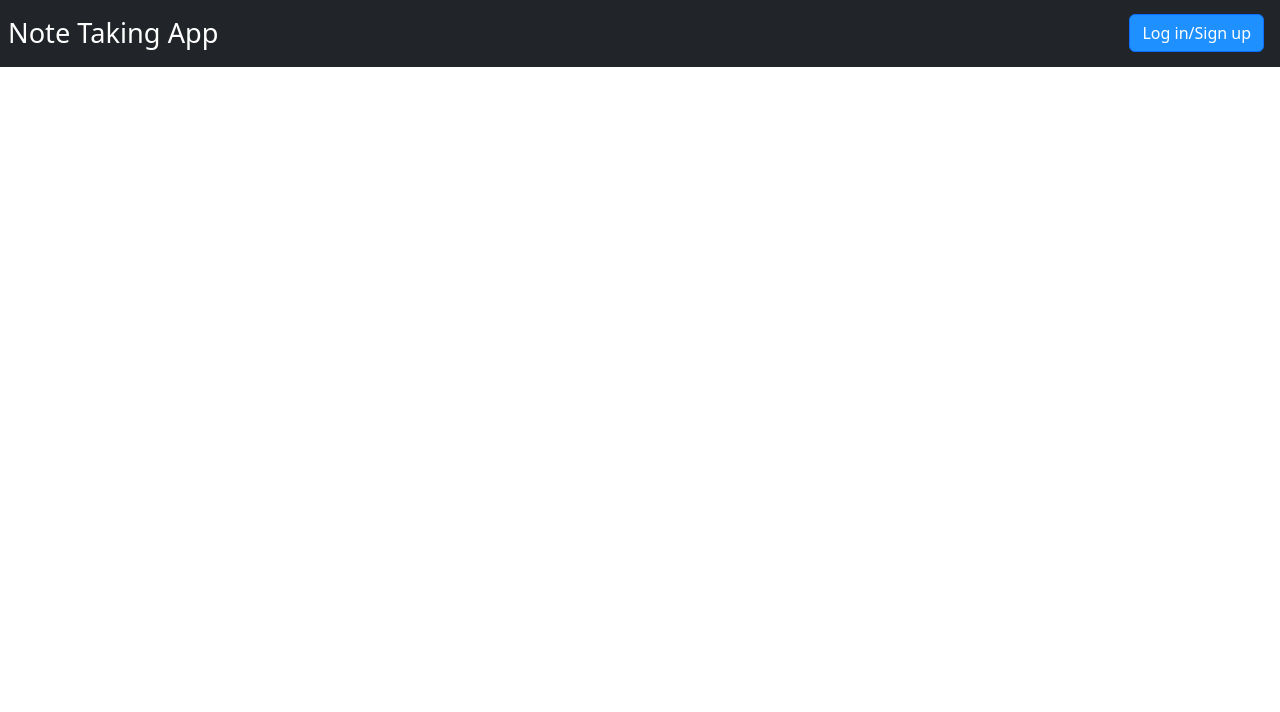
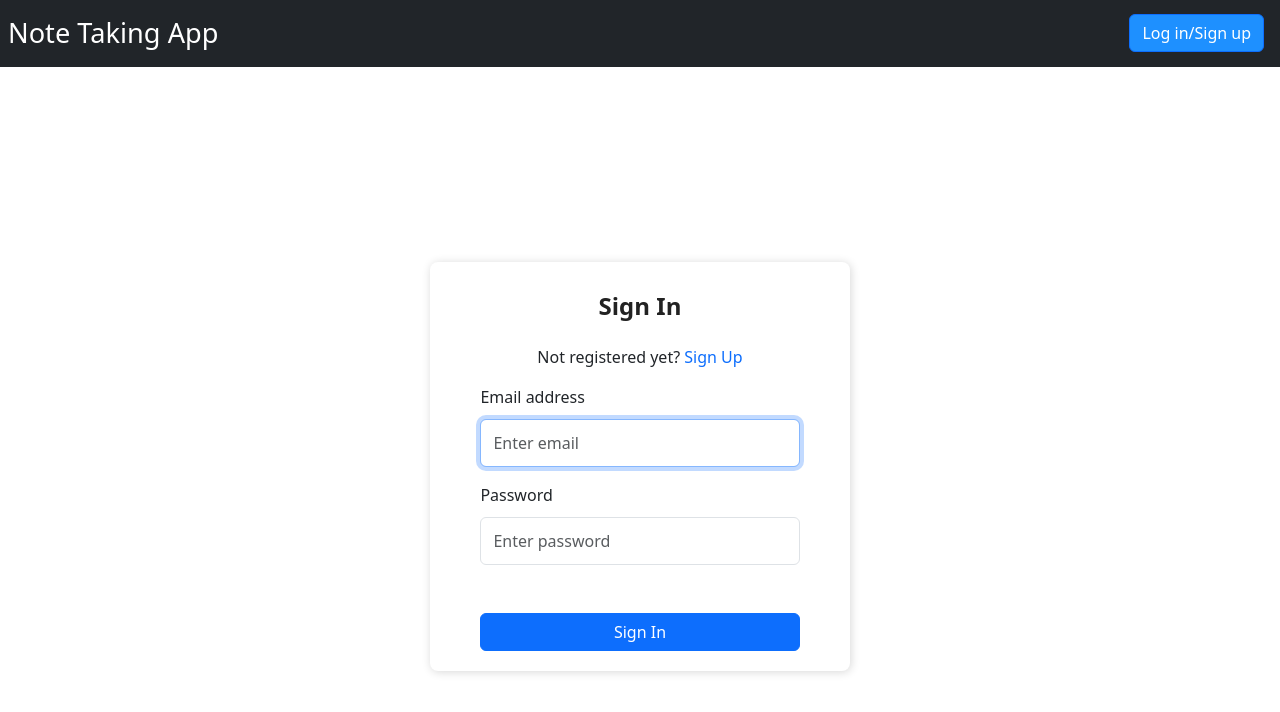
Before and after one commit to raviVerma786/Note-Taking-App, a React (Create React App) app: page /login in a window 1280 px wide. Shown: the top 712 px of the page. Built offline with nearby package versions, Linux system fonts and the light colour scheme.

Commit message:
Sign up issue fixed

```diff
--- a/src/App.js
+++ b/src/App.js
@@ -13,7 +13,7 @@ const App = () => {
 
       <Routes>
         <Route path="/" element={<Home />} />
-        <Route exact path="/SignIn" element={<SignIn />} />
+        <Route exact path="/login" element={<SignIn />} />
       </Routes>
     </>
   );
--- a/src/Components/Home.js
+++ b/src/Components/Home.js
@@ -30,7 +30,7 @@ export default function Home() {
     }
     else{
       userDetails.setSignedIn(false);
-      navigate('/SignIn');
+      navigate('/login');
     }
 
 
--- a/src/Components/Navbar.js
+++ b/src/Components/Navbar.js
@@ -7,7 +7,7 @@ import { signOut } from "firebase/auth";
 const Navbar = (props) => {
   let navigate = useNavigate();
   const routeChange = () => {
-    let path = `/SignIn`;
+    let path = `/login`;
     navigate(path);
   };
 
--- a/src/Components/SignIn.js
+++ b/src/Components/SignIn.js
@@ -56,8 +56,15 @@ export const SignIn = (props) => {
   };
 
   useEffect(()=>{
-    document.getElementById("signInEmailInput").select();
-  },[])
+    if(authMode === "signin"){
+      document.getElementById("signInEmailInput").select();
+    }
+    else{
+      document.getElementById("signUpNameInput").select();
+    }
+
+
+  },[authMode])
 
   if (authMode === "signin") {
     return (
@@ -94,7 +101,6 @@ export const SignIn = (props) => {
                 className="form-control mt-1 updateInput"
                 placeholder="Enter password"
                 value={password}
-                minLength={8}
                 onChange={(e) => setPassword(e.target.value)}
                 required
               />
@@ -117,7 +123,7 @@ export const SignIn = (props) => {
     <div className="Auth-form-container">
       <form className="Auth-form" onSubmit={SignUpHandle}>
         <div className="Auth-form-content">
-          <h3 className="Auth-form-title">Sign In</h3>
+          <h3 className="Auth-form-title">Sign Up</h3>
           <div className="text-center">
             Already registered?{" "}
             <span
@@ -136,7 +142,7 @@ export const SignIn = (props) => {
               placeholder="e.g Jane Doe"
               value={userName}
               onChange={(e) => setUserName(e.target.value)}
-              ref={ref => ref && ref.focus()} onFocus={(e)=>e.currentTarget.setSelectionRange(e.currentTarget.value.length, e.currentTarget.value.length)}
+              id="signUpNameInput"
               required
 
             />
@@ -159,6 +165,7 @@ export const SignIn = (props) => {
               className="form-control mt-1 updateInput"
               placeholder="Password"
               value={password}
+              minLength={8}
               onChange={(e) => setPassword(e.target.value)}
               required
             />
```
